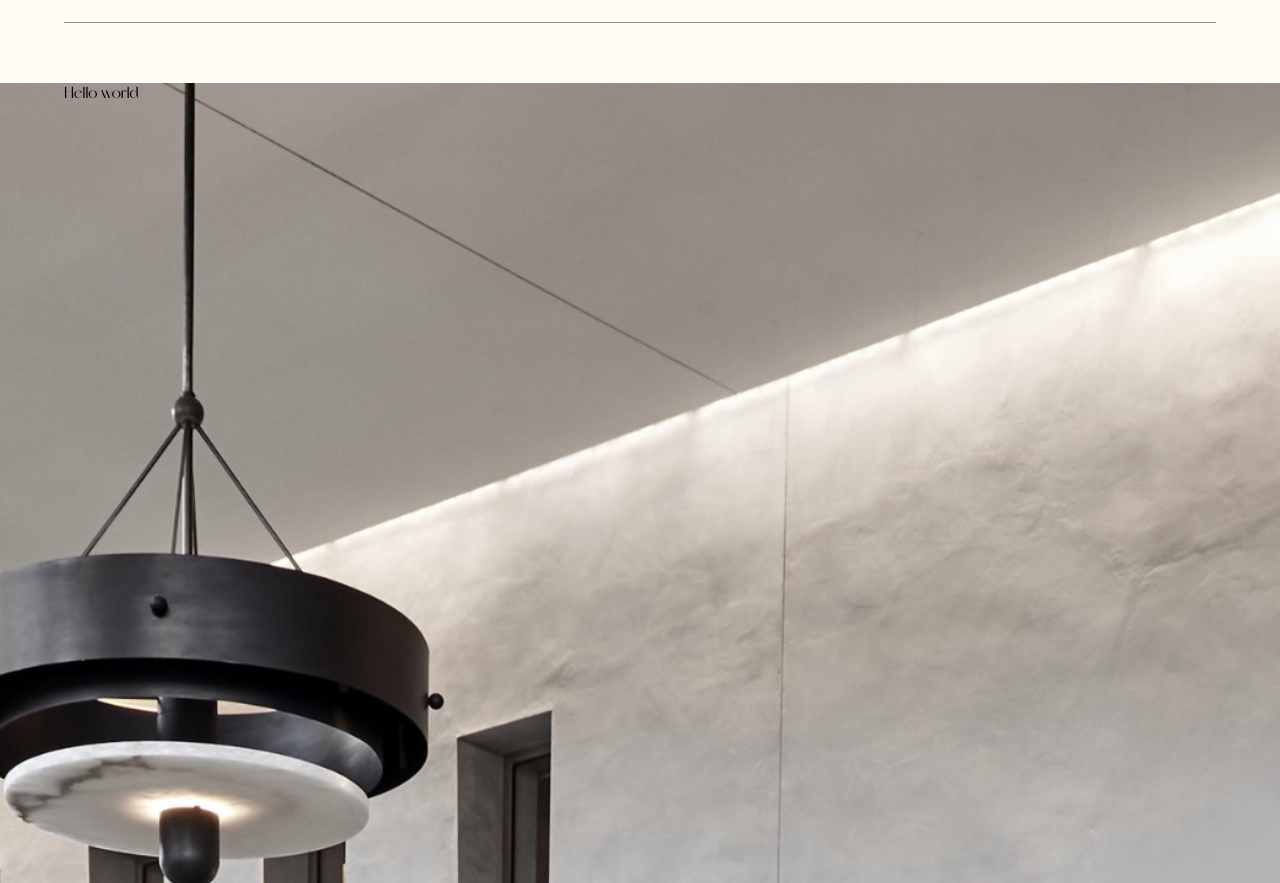
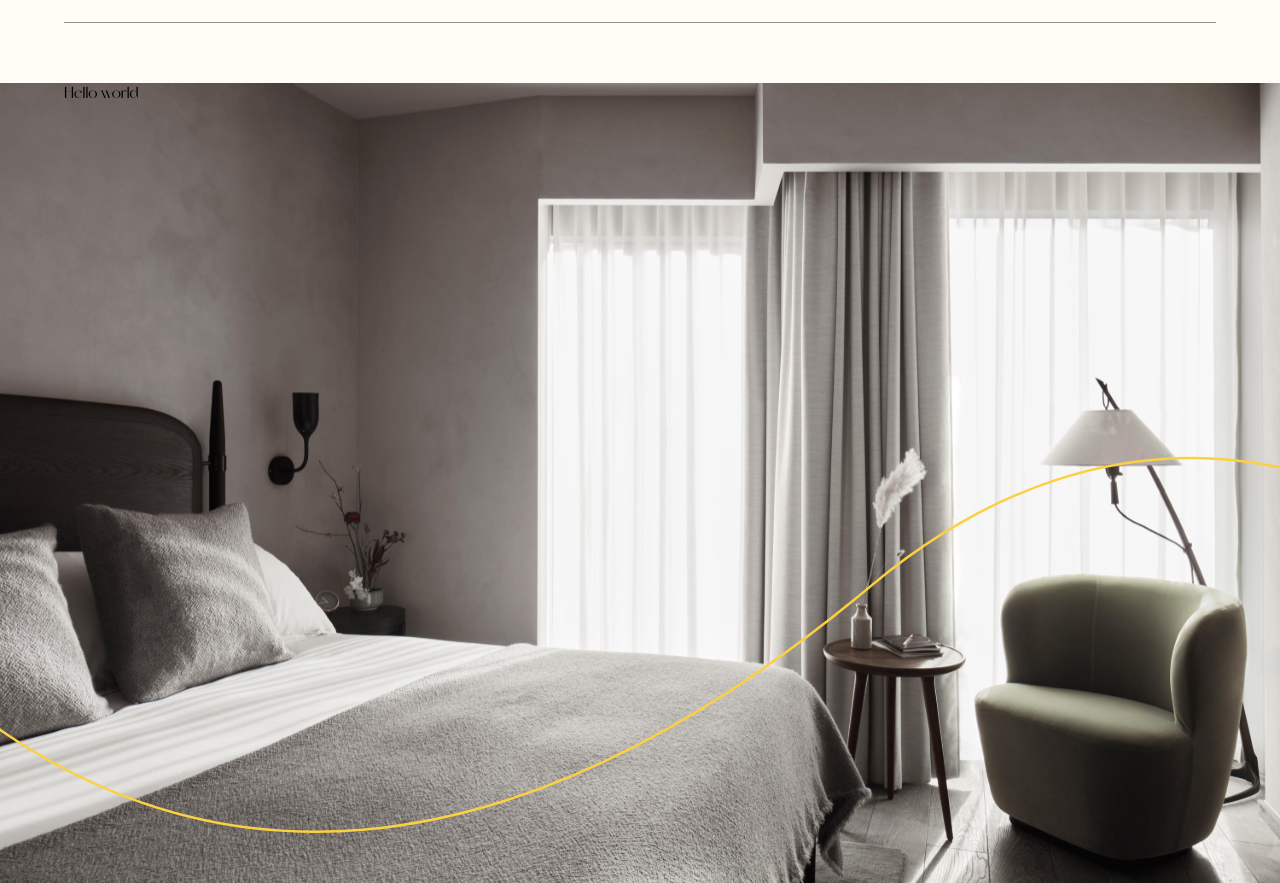
Before and after one commit to gift56/Fullstack-HotelWebsite, a React (Create React App) app: page / in a window 1280 px wide. Shown: the part 4480-5363 px from the top of the page. Built offline with nearby package versions, Linux system fonts and the light colour scheme.

Commit message:
fixed that issues

```diff
--- a/src/styles/bestApartment.styled.js
+++ b/src/styles/bestApartment.styled.js
@@ -5,6 +5,9 @@ export const BestApartmentCon = styled.section`
   background-repeat: no-repeat;
   background-size: cover;
   min-height: 100vh;
+  @media screen and (min-width: ${({ theme }) => theme.mobile.tab}) {
+    background-image: url(${({ bg }) => bg[0]});
+  }
 `;
 
 export const BestApartmentArea = styled.div``;
```
